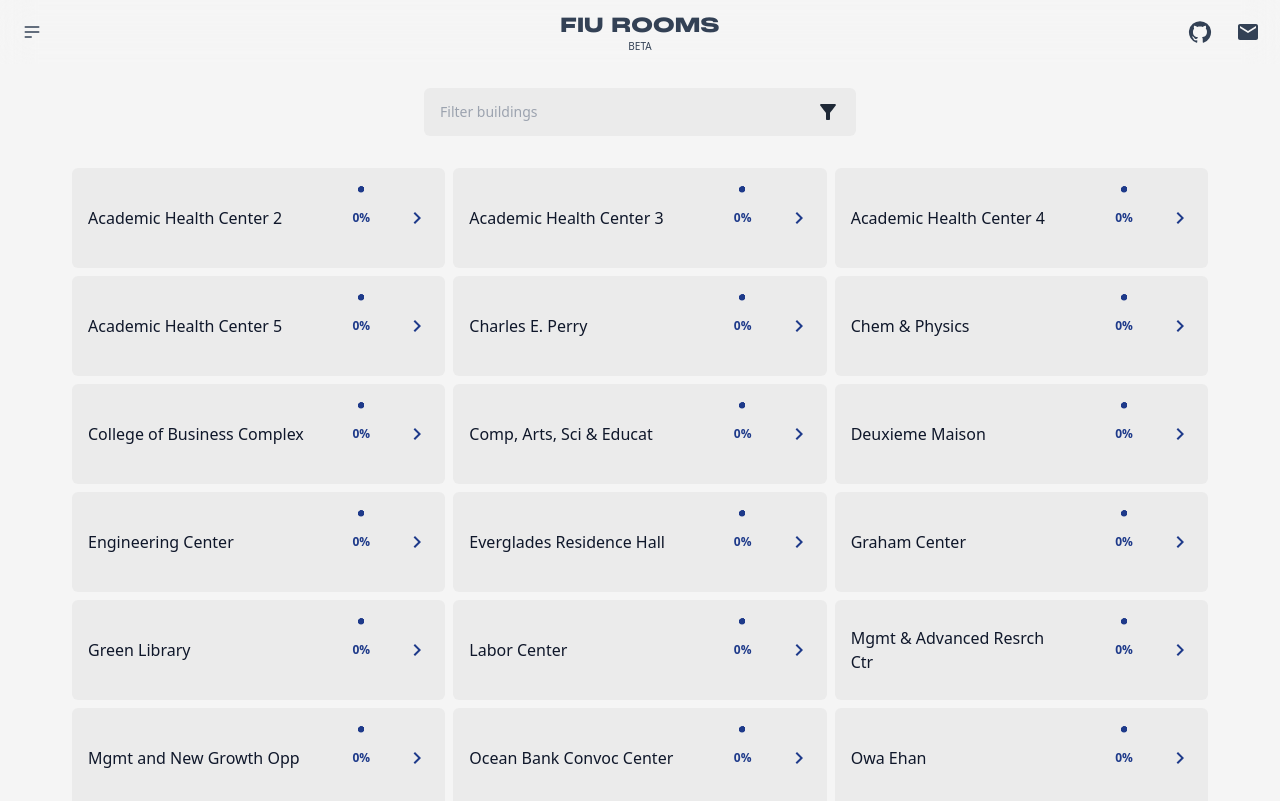
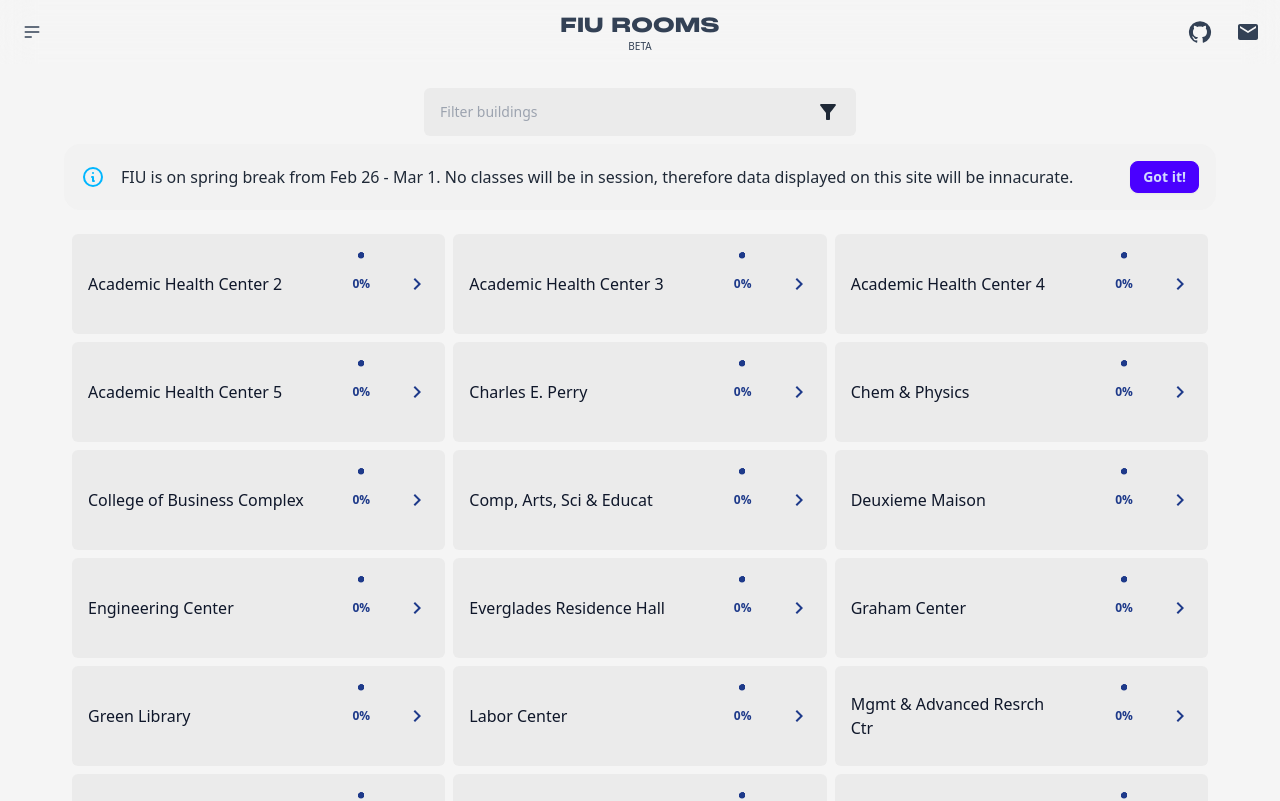
Before and after one commit to amichaeel/fiu-rooms, a Next.js app: page / in a window 1280 px wide. Shown: the top 801 px of the page. Built offline with nearby package versions, Linux system fonts and the light colour scheme; no server answers; the database is empty.

Commit message:
spring break notification

```diff
--- a/pages/index.js
+++ b/pages/index.js
@@ -41,6 +41,7 @@
 
   const [search, setSearch] = useState("");
   const [filteredBuildings, setFilteredBuildings] = useState(buildings);
+  const [achknowledge, setAchknowledge] = useState(false);
 
   useEffect(() => {
     const filtered = buildings.filter((building) =>
@@ -61,6 +62,7 @@
         </div>
       </section> */}
       <section className="mt-20 w-full max-w-md items-center justify-center p-2">
+
         <label className="input-md flex items-center  gap-2 rounded-md bg-neutral-200/60 dark:bg-[#353941]">
           <input
             type="text"
@@ -73,10 +75,20 @@
         </label>
         {/* <span className="flex justify-start text-slate-400 text-[9px] uppercase pt-2">Filter by buildings</span> */}
       </section>
+      <div className={"w-full max-w-6xl " + (achknowledge && " hidden")}>
+        <div role="alert" className="alert">
+          <svg xmlns="http://www.w3.org/2000/svg" fill="none" viewBox="0 0 24 24" className="stroke-info shrink-0 w-6 h-6 "><path strokeLinecap="round" strokeLinejoin="round" strokeWidth="2" d="M13 16h-1v-4h-1m1-4h.01M21 12a9 9 0 11-18 0 9 9 0 0118 0z"></path></svg>
+          <span>FIU is on spring break from Feb 26 - Mar 1. No classes will be in session, therefore data displayed on this site will be innacurate.</span>
+          <div>
+            <button onClick={() => setAchknowledge(true)} className="btn btn-sm btn-primary">Got it!</button>
+          </div>
+        </div>
+      </div>
       <section
         id="buildings"
         className="grid w-full max-w-6xl grid-cols-1 gap-2 px-2 pt-6 md:grid-cols-2 lg:grid-cols-3"
       >
+
         {filteredBuildings.length > 0 ? (
           filteredBuildings.map((b, i) => {
             return <Building key={i} building={b} />;
```
